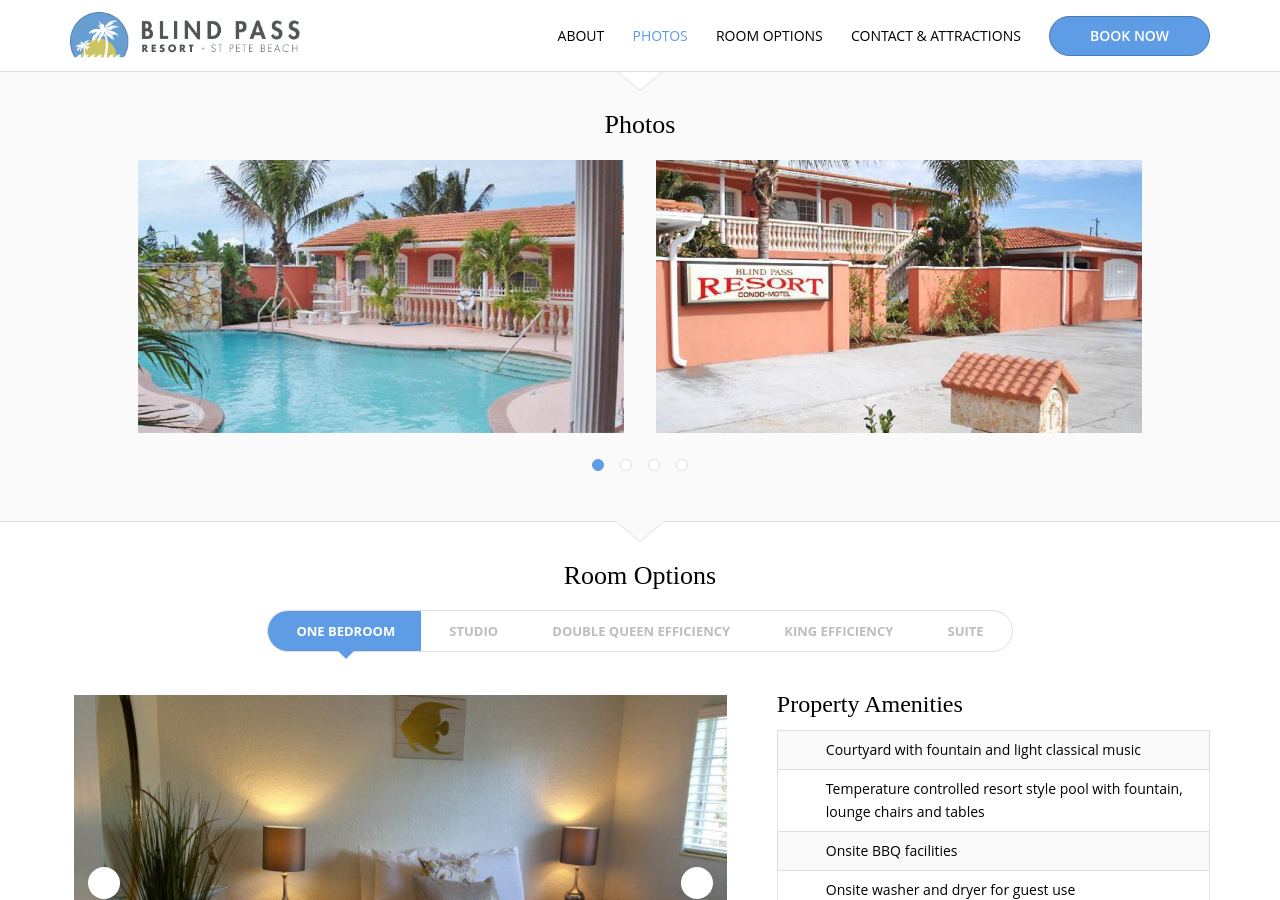
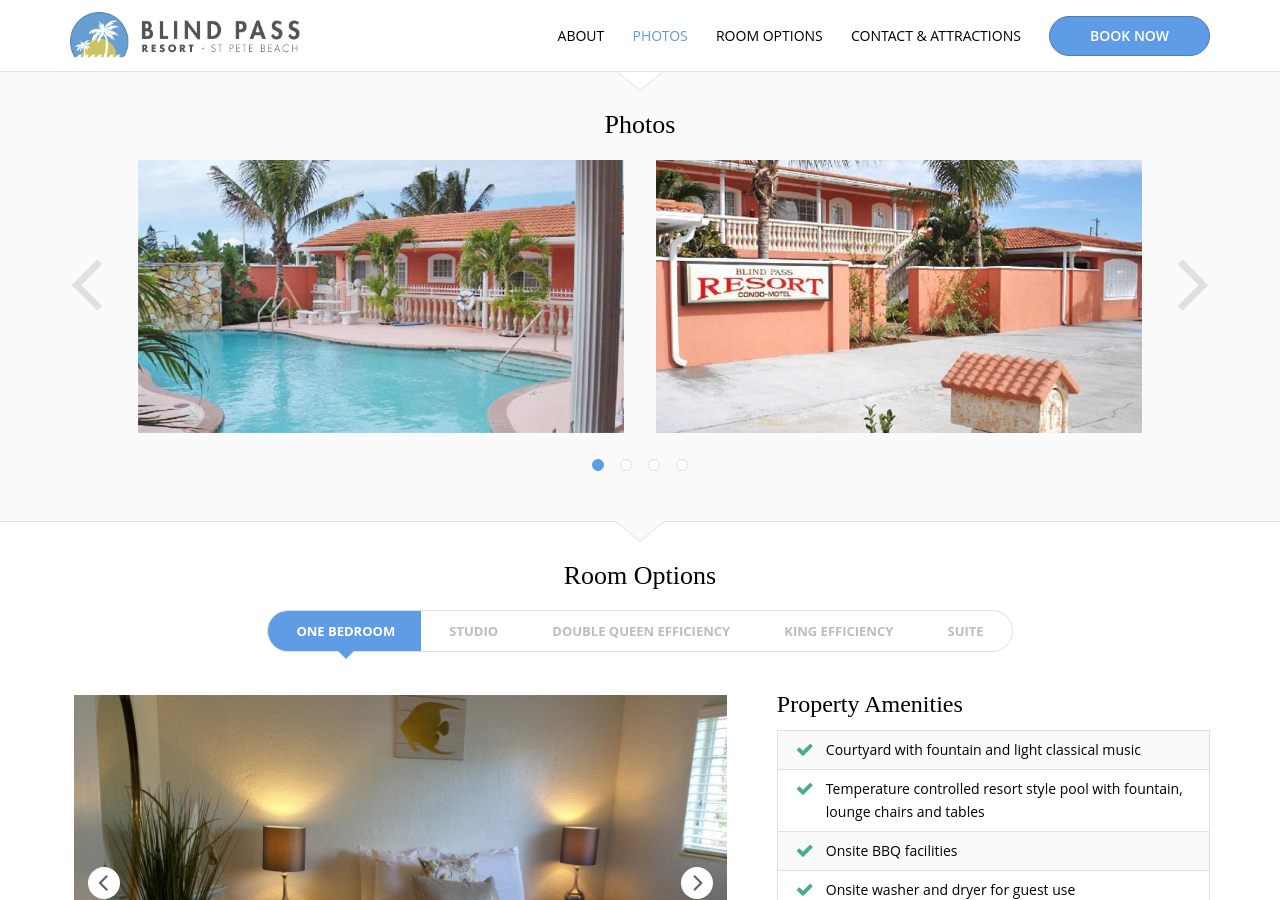
Before and after one commit to mdyorke/malibu-resort, a Jekyll site: the page built from index.html, in a window 1280 px wide and 900 px high, scrolled down 912 px. Built offline with Jekyll 4.4.1, drawn with Linux system fonts in a browser that asks for light colours.

Commit message:
FontAwesome CDN

```diff
--- a/_layouts/default.html
+++ b/_layouts/default.html
@@ -17,6 +17,7 @@
   <meta name="twitter:description" content="{{ site.description }}" />
   <meta name="twitter:title" content="{{ site.title }}" />
   <meta name="robots" content="noindex, nofollow">
+  <link rel="stylesheet" href="https://cdnjs.cloudflare.com/ajax/libs/font-awesome/4.7.0/css/font-awesome.min.css" />
   <link rel="stylesheet" type="text/css" href="dist/css/styles.min.css">
 
   {% if site.google_analytics and jekyll.environment == 'production' %}
```
Also changed, not shown: 6 other files.
